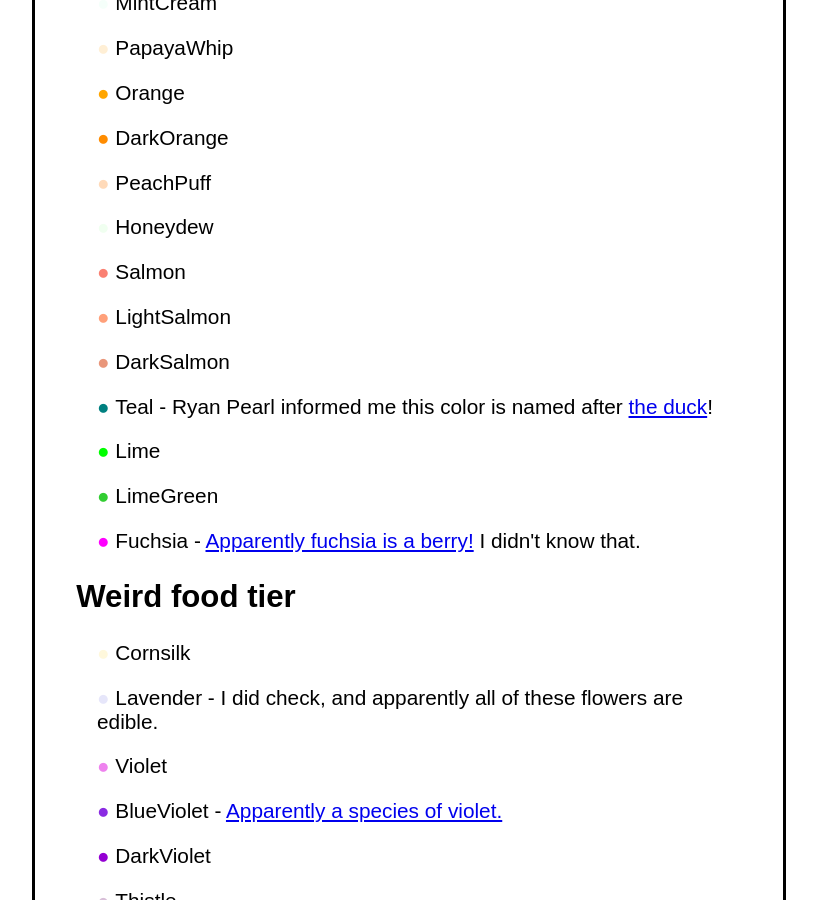
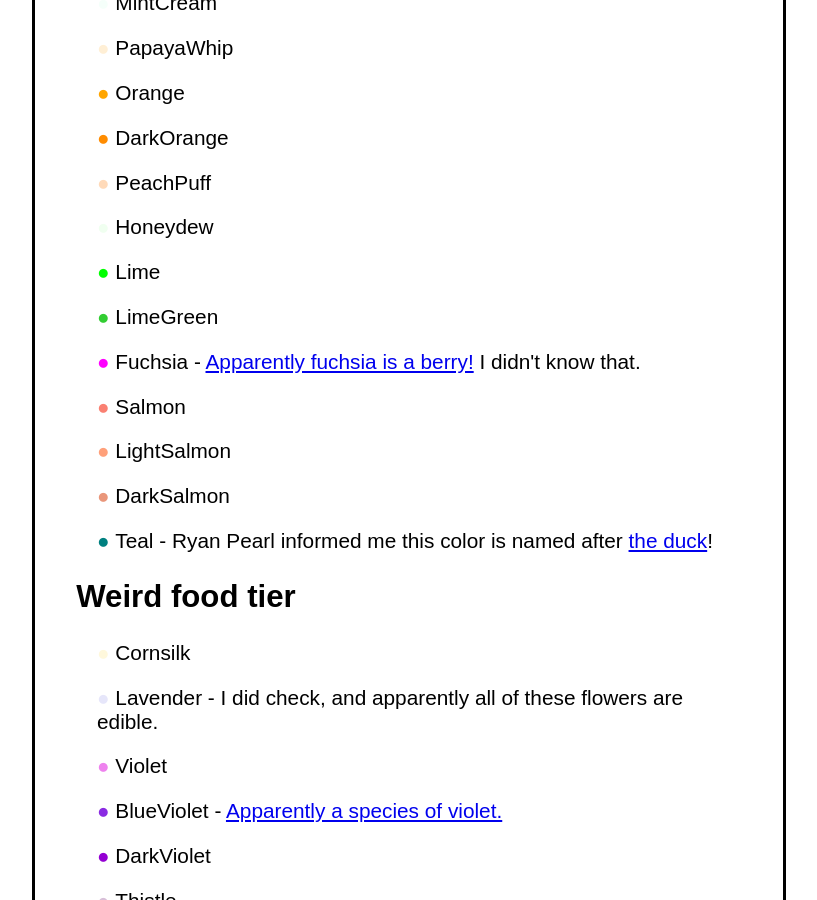
Before and after one commit to Roachbones/Roachbones.github.io, a Jekyll site: the page edible_colors.html, which Jekyll copies as it is, in a window 1280 px wide and 900 px high, scrolled down 603 px. Shown: the whole window, without its empty margins (231-1048 px from the left). Built offline with Jekyll 4.4.1, drawn with Linux system fonts in a browser that asks for light colours.

Commit message:
Limes are more edible than animals

```diff
--- a/edible_colors.html
+++ b/edible_colors.html
@@ -51,13 +51,13 @@
 			<p><span aria-hidden="true" style="color:DarkOrange;">●</span>&nbsp;DarkOrange</p>
 			<p><span aria-hidden="true" style="color:PeachPuff;">●</span>&nbsp;PeachPuff</p>
 			<p><span aria-hidden="true" style="color:Honeydew;">●</span>&nbsp;Honeydew</p>
+			<p><span aria-hidden="true" style="color:Lime;">●</span>&nbsp;Lime</p>
+			<p><span aria-hidden="true" style="color:LimeGreen;">●</span>&nbsp;LimeGreen</p>
+			<p><span aria-hidden="true" style="color:Fuchsia;">●</span>&nbsp;Fuchsia - <a href="https://social.pixie.town/@f0x/104603334817268843">Apparently fuchsia is a berry!</a> I didn't know that.</p>
 			<p><span aria-hidden="true" style="color:Salmon;">●</span>&nbsp;Salmon</p>
 			<p><span aria-hidden="true" style="color:LightSalmon;">●</span>&nbsp;LightSalmon</p>
 			<p><span aria-hidden="true" style="color:DarkSalmon;">●</span>&nbsp;DarkSalmon</p>
 			<p><span aria-hidden="true" style="color:Teal;">●</span>&nbsp;Teal - Ryan Pearl informed me this color is named after <a href="https://en.wikipedia.org/wiki/Eurasian_teal">the duck</a>!</p>
-			<p><span aria-hidden="true" style="color:Lime;">●</span>&nbsp;Lime</p>
-			<p><span aria-hidden="true" style="color:LimeGreen;">●</span>&nbsp;LimeGreen</p>
-			<p><span aria-hidden="true" style="color:Fuchsia;">●</span>&nbsp;Fuchsia - <a href="https://social.pixie.town/@f0x/104603334817268843">Apparently fuchsia is a berry!</a> I didn't know that.</p>
 		</div>
 		<h2>Weird food tier</h2>
 		<div style="padding-left:1em;">
--- a/edible_colours.html
+++ b/edible_colours.html
@@ -51,13 +51,13 @@
 			<p><span aria-hidden="true" style="color:DarkOrange;">●</span>&nbsp;DarkOrange</p>
 			<p><span aria-hidden="true" style="color:PeachPuff;">●</span>&nbsp;PeachPuff</p>
 			<p><span aria-hidden="true" style="color:Honeydew;">●</span>&nbsp;Honeydew</p>
+			<p><span aria-hidden="true" style="color:Lime;">●</span>&nbsp;Lime</p>
+			<p><span aria-hidden="true" style="color:LimeGreen;">●</span>&nbsp;LimeGreen</p>
+			<p><span aria-hidden="true" style="color:Fuchsia;">●</span>&nbsp;Fuchsia - <a href="https://social.pixie.town/@f0x/104603334817268843">Apparently fuchsia is a berry!</a> I didn't know that.</p>
 			<p><span aria-hidden="true" style="color:Salmon;">●</span>&nbsp;Salmon</p>
 			<p><span aria-hidden="true" style="color:LightSalmon;">●</span>&nbsp;LightSalmon</p>
 			<p><span aria-hidden="true" style="color:DarkSalmon;">●</span>&nbsp;DarkSalmon</p>
             <p><span aria-hidden="true" style="color:Teal;">●</span>&nbsp;Teal - Ryan Pearl informed me this colour is named after <a href="https://en.wikipedia.org/wiki/Eurasian_teal">the duck</a>!</p>
-			<p><span aria-hidden="true" style="color:Lime;">●</span>&nbsp;Lime</p>
-			<p><span aria-hidden="true" style="color:LimeGreen;">●</span>&nbsp;LimeGreen</p>
-			<p><span aria-hidden="true" style="color:Fuchsia;">●</span>&nbsp;Fuchsia - <a href="https://social.pixie.town/@f0x/104603334817268843">Apparently fuchsia is a berry!</a> I didn't know that.</p>
 		</div>
 		<h2>Weird food tier</h2>
 		<div style="padding-left:1em;">
```
